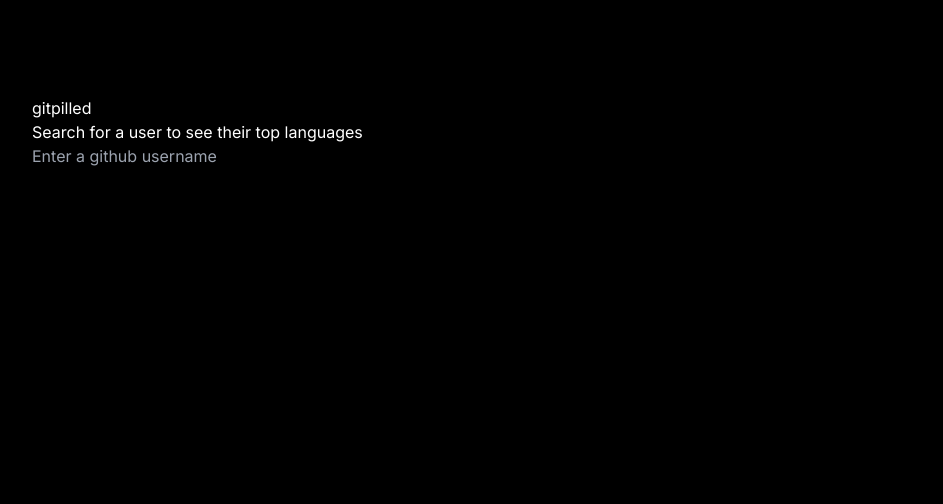
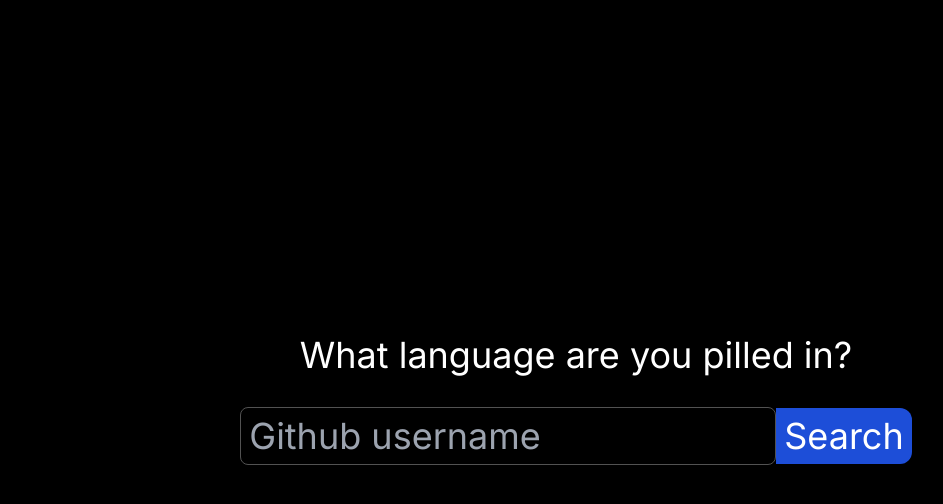
Before and after one commit to Hacksore/gitpilled, a Next.js app: page / in a window 1280 px wide. Shown: the top 504 px of the page, without its empty margins (64-1007 px from the left). Built offline with nearby package versions, Linux system fonts and the light colour scheme.

Commit message:
:shipit:

```diff
--- a/src/app/layout.tsx
+++ b/src/app/layout.tsx
@@ -1,7 +1,7 @@
 import type { Metadata } from "next";
 import { Inter } from "next/font/google";
 import "./globals.css";
-import { Analytics } from "@vercel/analytics/react"
+import { Analytics } from "@vercel/analytics/react";
 
 const inter = Inter({ subsets: ["latin"] });
 
--- a/src/app/page.tsx
+++ b/src/app/page.tsx
@@ -8,23 +8,23 @@
 };
 
 export default function Home() {
-  const [user, setUser] = useState < string > ("");
+  const [user, setUser] = useState<string>("");
   return (
-    <main className="flex flex-col min-h-screen text-white bg-black p-24">
-      <h1>gitpilled</h1>
-      Search for a user to see their top languages
-      <br />
+    <main className="flex flex-col justify-center items-center min-h-screen gap-8 text-white bg-black p-24">
+      <h2 className="text-4xl">What language are you pilled in?</h2>
       <form action={() => redirectToUserProfile(user)}>
         <input
           name="user"
           value={user}
           onChange={(e) => setUser(e.target.value)}
           data-disable-1password="true"
-          className="bg-black"
-          placeholder="Enter a github username"
+          className="border border-neutral-600 bg-black p-2 rounded-lg text-4xl"
+          placeholder="Github username"
           type="text"
         />
+        <button className="bg-blue-700 rounded-r-xl p-2 text-4xl">Search</button>
       </form>
+
     </main>
   );
 }
```
